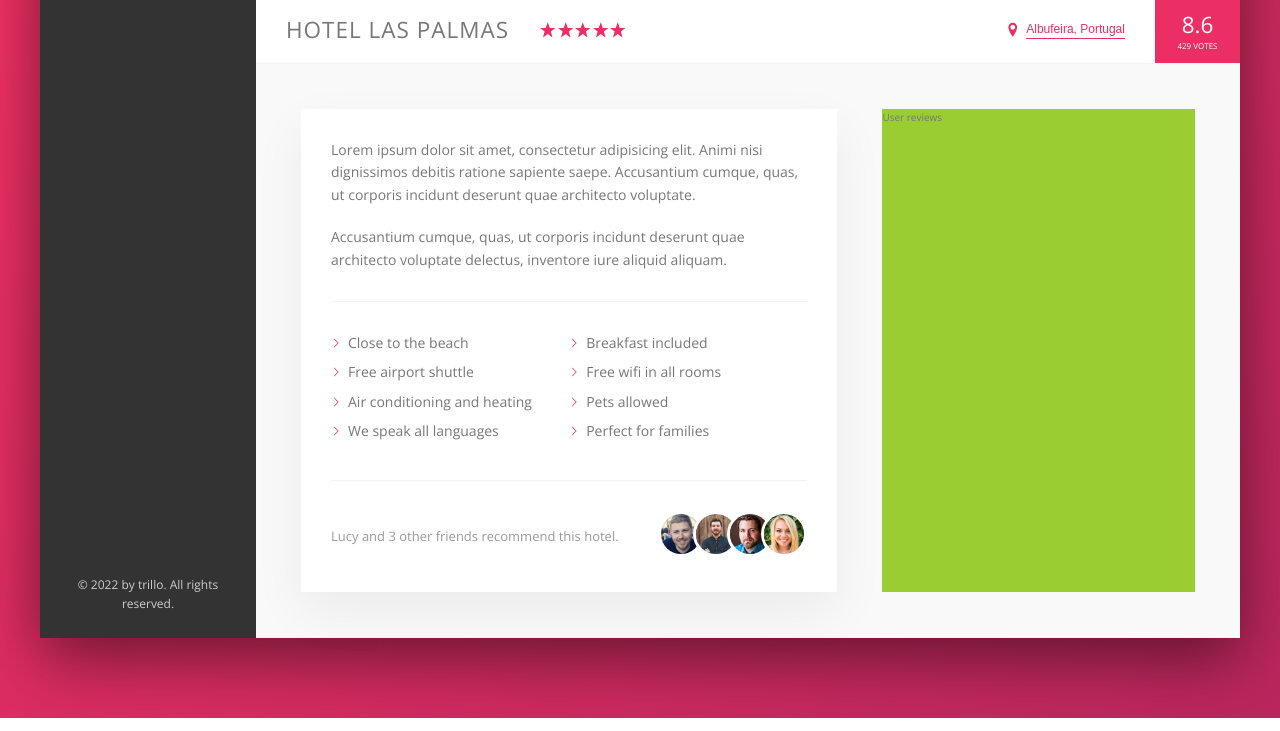
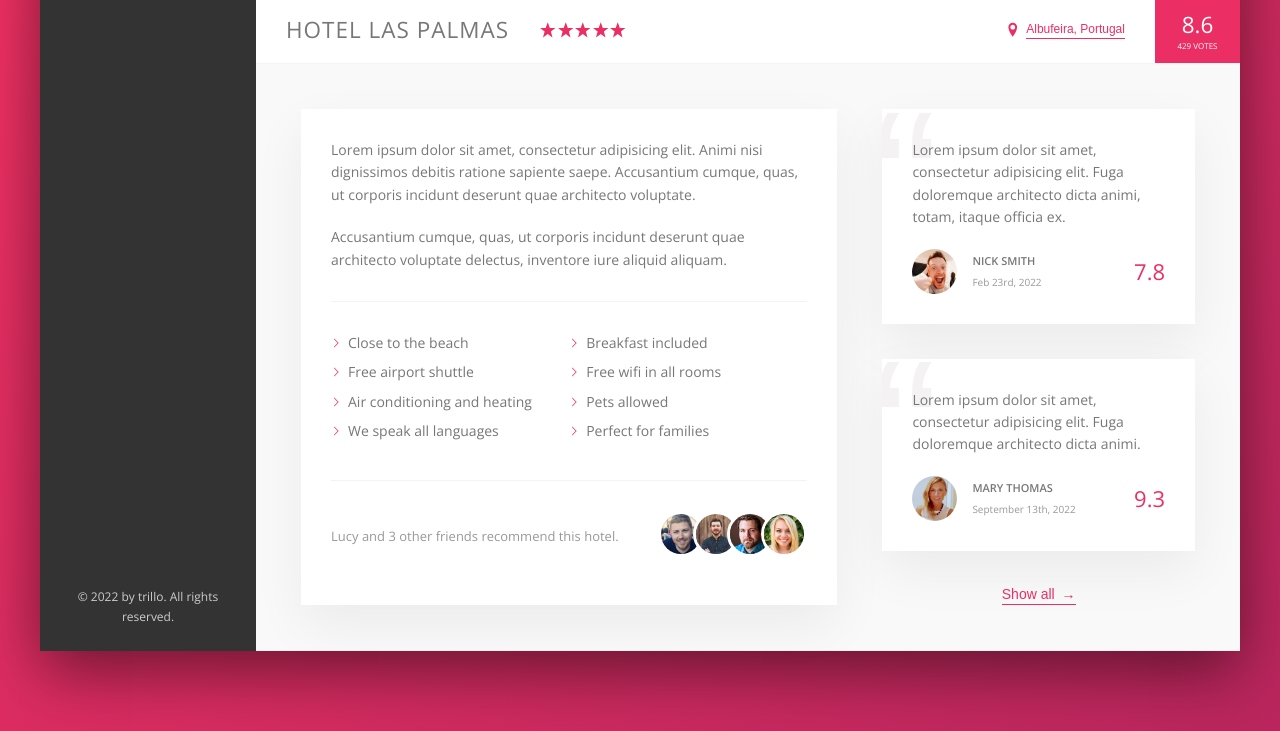
Before and after one commit to OzzyDm/trillo-booking-page, a website: page index.html in a window 1280 px wide. Shown: the part 538-1269 px from the top of the page. Drawn offline with nearby package versions, Linux system fonts and the light colour scheme.

Commit message:
user reviews section added

```diff
--- a/index.html
+++ b/index.html
@@ -197,7 +197,46 @@
                 </div>
               </div>
             </div>
-            <div class="user-reviews">User reviews</div>
+            <div class="user-reviews">
+              <figure class="review">
+                <blockquote class="review__text">
+                  Lorem ipsum dolor sit amet, consectetur adipisicing elit. Fuga
+                  doloremque architecto dicta animi, totam, itaque officia ex.
+                </blockquote>
+                <figcaption class="review__user">
+                  <img
+                    src="img/user-1.jpg"
+                    alt="user-1"
+                    class="review__photo"
+                  />
+                  <div class="review__user-box">
+                    <p class="review__user-name">Nick Smith</p>
+                    <p class="review__user-date">Feb 23rd, 2022</p>
+                  </div>
+                  <div class="review__rating">7.8</div>
+                </figcaption>
+              </figure>
+              <figure class="review">
+                <blockquote class="review__text">
+                  Lorem ipsum dolor sit amet, consectetur adipisicing elit. Fuga
+                  doloremque architecto dicta animi.
+                </blockquote>
+                <figcaption class="review__user">
+                  <img
+                    src="img/user-2.jpg"
+                    alt="user-2"
+                    class="review__photo"
+                  />
+                  <div class="review__user-box">
+                    <p class="review__user-name">Mary Thomas</p>
+                    <p class="review__user-date">September 13th, 2022</p>
+                  </div>
+                  <div class="review__rating">9.3</div>
+                </figcaption>
+              </figure>
+
+              <button class="btn-inline">Show all <span>&rarr;</span></button>
+            </div>
           </div>
         </main>
       </div>
--- a/sass/_components.scss
+++ b/sass/_components.scss
@@ -271,8 +271,17 @@
   cursor: pointer;
   transition: all 0.2s;
 
+  & span {
+    margin-left: 3px;
+  }
+
   &:hover {
     color: var(--color-grey-dark-1);
+
+    span {
+      margin-left: 8px;
+      transition: margin-left 0.2s;
+    }
   }
 
   &:focus {
@@ -367,3 +376,68 @@
     }
   }
 }
+
+///////////////////////////////////////////
+/// REVIEWS
+
+.review {
+  background-color: #fff;
+  box-shadow: var(--shadow-light);
+  padding: 3rem;
+  margin-bottom: 3.5rem;
+  position: relative;
+  overflow: hidden;
+
+  &__text {
+    margin-bottom: 2rem;
+    z-index: 10;
+    position: relative;
+  }
+
+  &__user {
+    display: flex;
+    align-items: center;
+  }
+
+  &__photo {
+    height: 4.5rem;
+    width: 4.5rem;
+    border-radius: 50%;
+    margin-right: 1.5rem;
+  }
+
+  &__user-box {
+    margin-right: auto;
+  }
+
+  &__user-name {
+    font-size: 1.1rem;
+    font-weight: 600;
+    text-transform: uppercase;
+    margin-bottom: 0.4rem;
+  }
+
+  &__user-date {
+    font-size: 1rem;
+    color: var(--color-grey-dark-3);
+  }
+
+  &__rating {
+    color: var(--color-primary);
+    font-size: 2.2rem;
+    font-weight: 300;
+  }
+
+  &::before {
+    content: "\201C";
+    position: absolute;
+    top: -2.75rem;
+    left: -1rem;
+    line-height: 1;
+    font-size: 20rem;
+    color: var(--color-grey-light-2);
+    font-family: sans-serif;
+
+    z-index: 1;
+  }
+}
--- a/sass/_layout.scss
+++ b/sass/_layout.scss
@@ -40,10 +40,10 @@
   padding: 4.5rem;
   background-color: var(--color-grey-light-1);
   border-bottom: var(--line);
+  font-size: 1.4rem;
 }
 
 .description {
-  font-size: 1.4rem;
   background-color: #fff;
   box-shadow: var(--shadow-light);
   padding: 3rem;
@@ -52,6 +52,9 @@
 }
 
 .user-reviews {
-  background-color: yellowgreen;
   flex: 1;
+
+  display: flex;
+  flex-direction: column;
+  align-items: center;
 }
```
Also changed, not shown: css/style.css.
